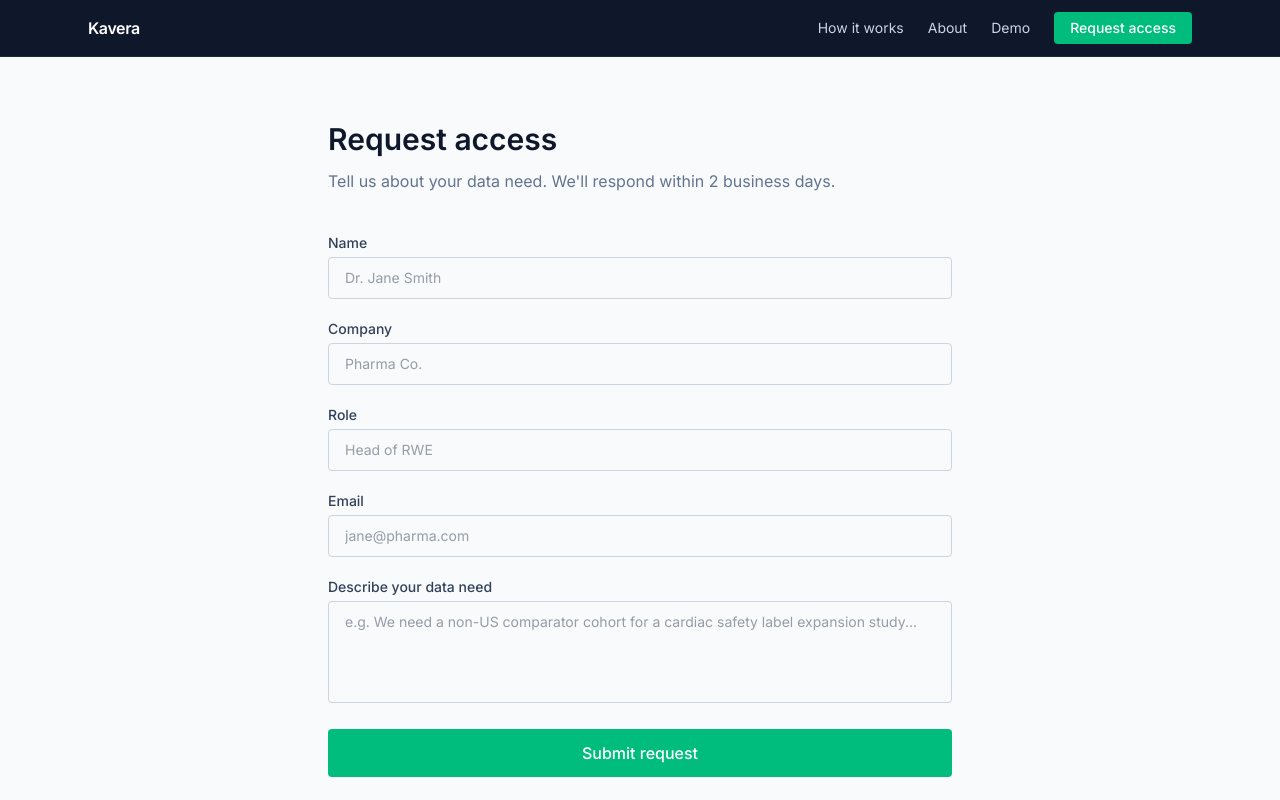
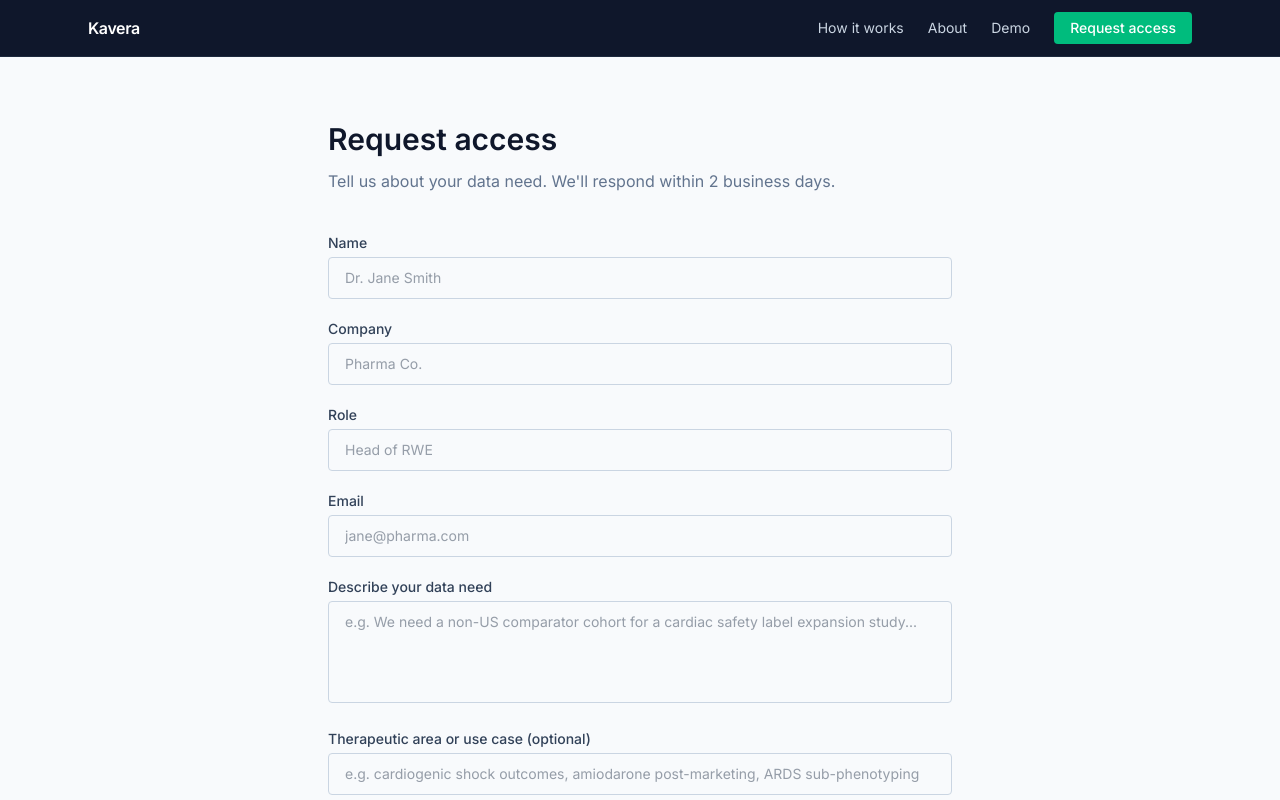
Before and after one commit to Zee-AI-1907/pulse-rwe-web, a Next.js app: page /contact in a window 1280 px wide. Shown: the top 800 px of the page. Built offline with nearby package versions, Linux system fonts and the light colour scheme.

Commit message:
v0.2 P1: response-time promise + therapeutic area field on contact form

```diff
--- a/app/contact/page.tsx
+++ b/app/contact/page.tsx
@@ -2,7 +2,7 @@
 import { useState } from "react";
 
 export default function Contact() {
-  const [form, setForm] = useState({ name: "", company: "", role: "", email: "", description: "" });
+  const [form, setForm] = useState({ name: "", company: "", role: "", email: "", description: "", therapeuticArea: "" });
   const [status, setStatus] = useState<"idle" | "sending" | "sent" | "error">("idle");
 
   const handleSubmit = async (e: React.FormEvent) => {
@@ -65,6 +65,18 @@ export default function Contact() {
             className="w-full border border-slate-300 rounded px-4 py-2.5 text-sm focus:outline-none focus:ring-2 focus:ring-emerald-500 focus:border-transparent resize-none"
           />
         </div>
+
+        <div>
+          <label className="block text-sm font-medium text-slate-700 mb-1">Therapeutic area or use case (optional)</label>
+          <input
+            type="text"
+            placeholder="e.g. cardiogenic shock outcomes, amiodarone post-marketing, ARDS sub-phenotyping"
+            value={form.therapeuticArea}
+            onChange={e => setForm(f => ({ ...f, therapeuticArea: e.target.value }))}
+            className="w-full border border-slate-300 rounded px-4 py-2.5 text-sm focus:outline-none focus:ring-2 focus:ring-emerald-500 focus:border-transparent"
+          />
+        </div>
+        <p className="text-slate-400 text-sm">We respond within one business day. Your enquiry routes to a named human, not an inbox.</p>
         <button
           type="submit"
           disabled={status === "sending"}
--- a/pages/api/contact.ts
+++ b/pages/api/contact.ts
@@ -3,8 +3,8 @@ import { NextApiRequest, NextApiResponse } from 'next';
 
 const contactHandler = async (req: NextApiRequest, res: NextApiResponse) => {
   if (req.method === 'POST') {
-    const { name, company, role, email, description } = req.body;
-    const message = `🔔 New lead: ${name} / ${company} / ${role} / ${email}\nNeed: ${description}`;
+    const { name, company, role, email, description, therapeuticArea } = req.body;
+    const message = `🔔 New lead: ${name} / ${company} / ${role} / ${email}\nNeed: ${description}${therapeuticArea ? `\nTherapeutic area: ${therapeuticArea}` : ''}`;
 
     try {
       const telegramRes = await fetch(`https://api.telegram.org/bot8270911338:AAFHtw_Ukn8TK2u5H0ncY1c106bEd-7O1vU/sendMessage`, {
```
